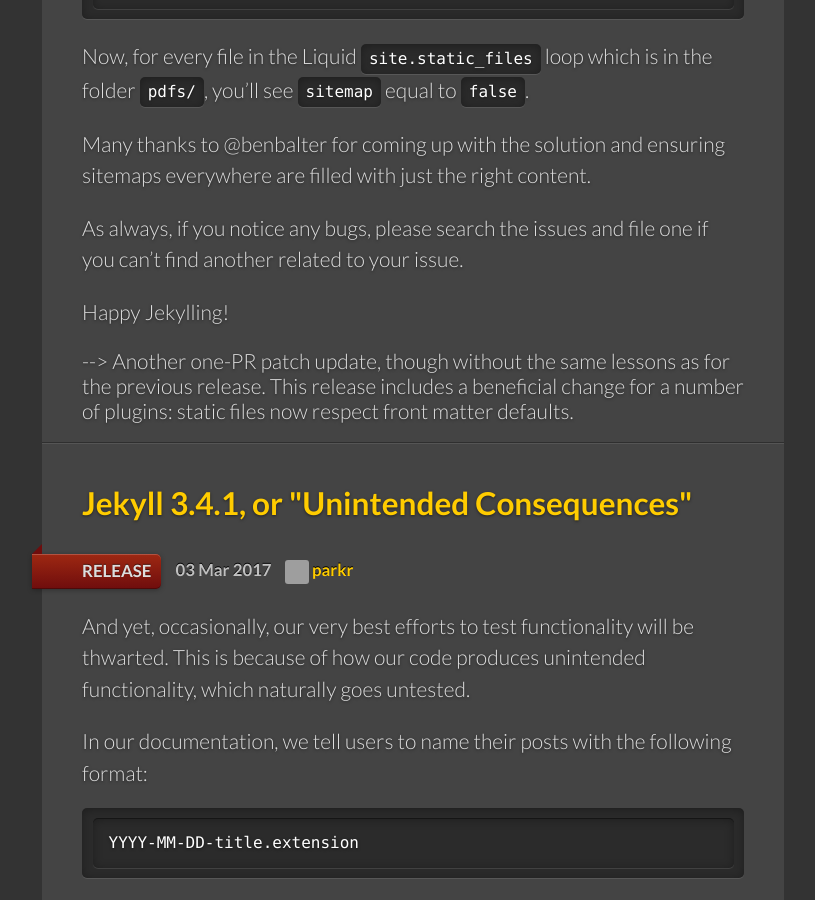
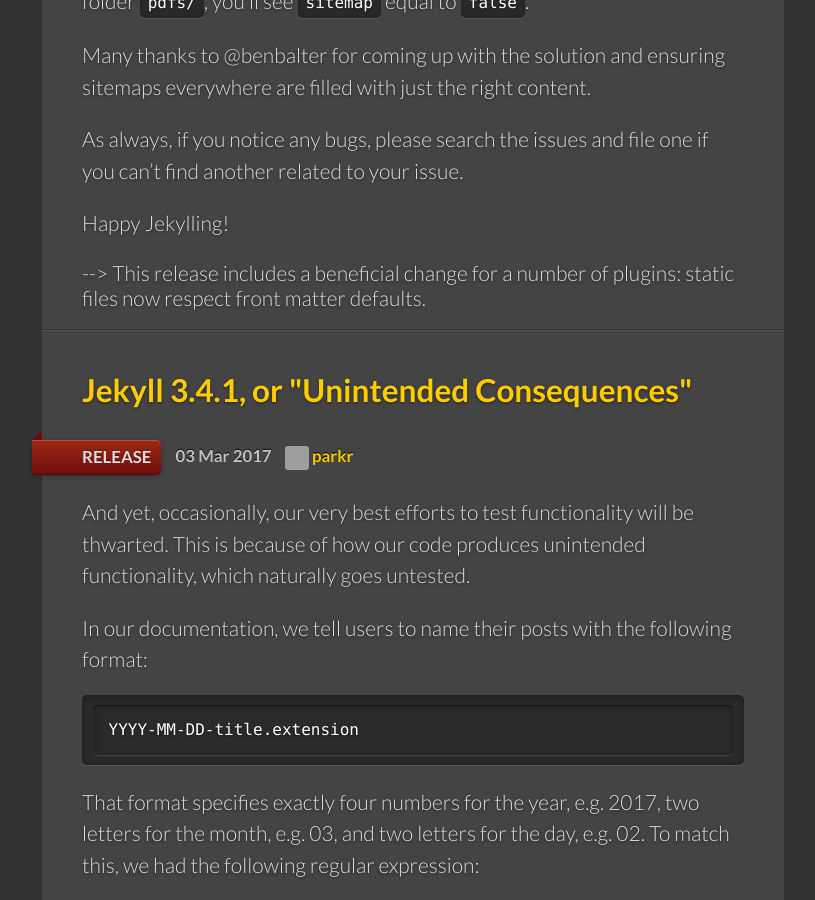
Before and after one commit to csulrong/csulrong.github.io, a Jekyll site: the page built from blogs/index.html, in a window 1280 px wide and 900 px high, scrolled down 3531 px. Shown: the whole window, without its empty margins (129-944 px from the left). Built offline with Jekyll 4.4.1, drawn with Linux system fonts in a browser that asks for light colours; the list of posts is cut into pages by our own code; some of the changed text lies outside the part shown; grey boxes are pictures that could not be loaded.

Commit message:
remove jekyll-mentions and jemoji

```diff
--- a/_config.yml
+++ b/_config.yml
@@ -54,11 +54,10 @@
 gems:
   - jekyll-avatar
   - jekyll-feed
-  - jekyll-mentions
   - jekyll-redirect-from
   - jekyll-seo-tag
   - jekyll-sitemap
-  - jemoji
+  - jekyll-paginate
 
 exclude:
   - .gitignore
--- a/_posts/2017-03-09-jekyll-3-4-2-released.md
+++ b/_posts/2017-03-09-jekyll-3-4-2-released.md
@@ -6,9 +6,6 @@
 categories: [release]
 excerpt_separator: <!-- more -->
 ---
-
-Another one-PR patch update, though without the same [lessons as for the
-previous release]({% link _posts/2017-03-02-jekyll-3-4-1-released.markdown %}).
 
 This release includes a beneficial change for a number of plugins:
 **static files now respect front matter defaults**.
```
Also changed, not shown: _posts/2017-03-21-jekyll-3-4-3-released.md (+0 -8 lines).
